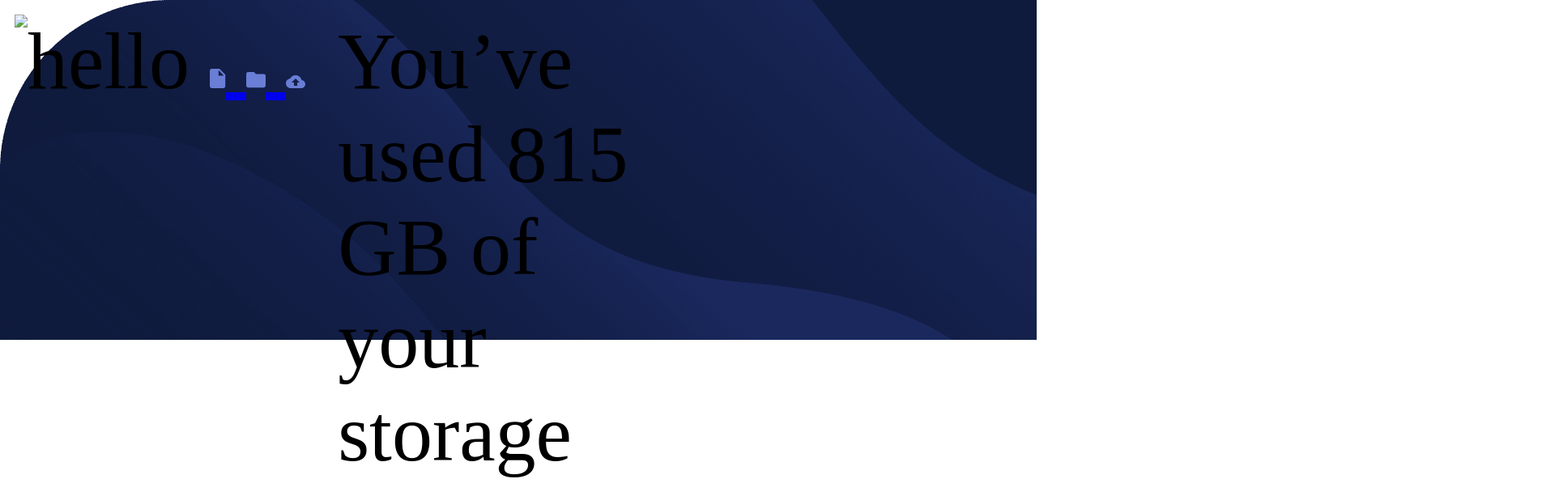
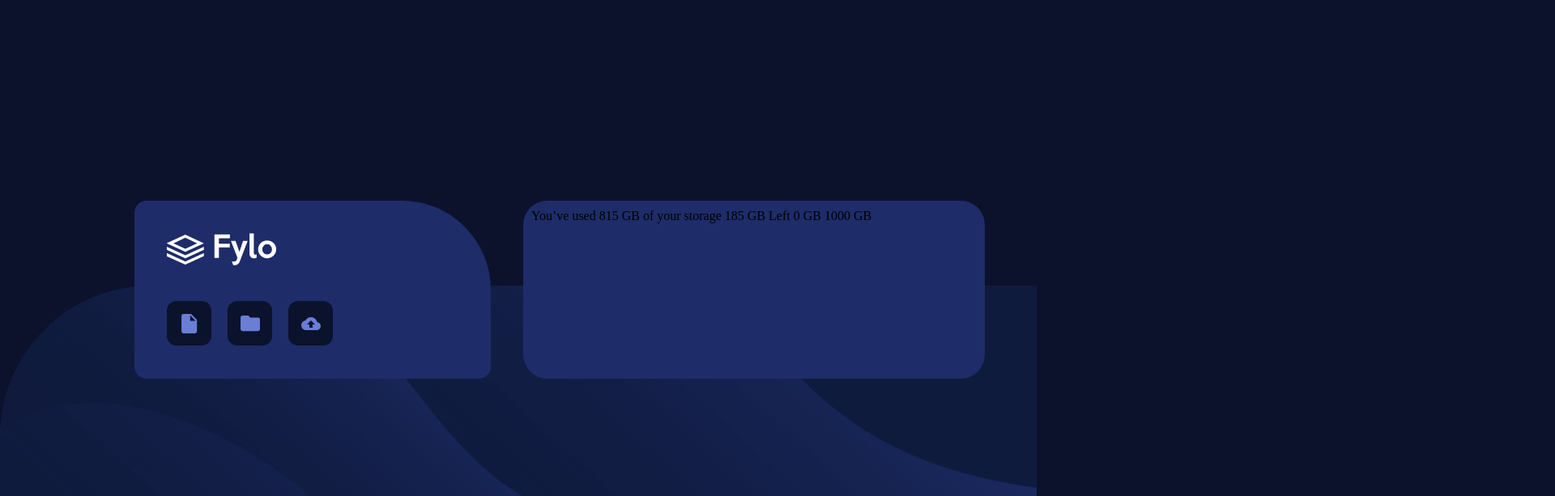
Before and after one commit to IgnasKazenas/fylo-data-storage-component-master, a plain HTML site: page index.html in a window 1280 px wide. Shown: the top 613 px of the page at 81% size, 1920 px wide, since content can reach past the window. Drawn offline with Linux system fonts and the light colour scheme.

Commit message:
left column design, desktop background corrected

```diff
--- a/index.html
+++ b/index.html
@@ -18,20 +18,19 @@
 
 <body>
 
-
   <main>
 
 
     <div class="left">
-      <img src="#" alt="hello">
+      <img class="logo"; src="images/logo.svg" alt="logo">
       <a href="#">
-        <img src="images/icon-document.svg" alt="">
+        <img src="images/icon-document.svg" alt="doc icon">
       </a>
       <a href="#">
-        <img src="images/icon-folder.svg" alt="">
+        <img src="images/icon-folder.svg" alt="folder icon">
       </a>
       <a href="#">
-        <img src="images/icon-upload.svg" alt="">
+        <img src="images/icon-upload.svg" alt="upload icon">
       </a>
     </div>
 
@@ -44,6 +43,10 @@
       1000 GB
     </div>
 
+    <footer>
+
+    </footer>
+
   </main>
 
 </body>
--- a/main.css
+++ b/main.css
@@ -1,38 +1,87 @@
+/* body,
+body * {
+margin: 0;
+padding: 0;
+vertical-align: top;
+box-sizing: border-box;
+font-family: 'Gill Sans', 'Gill Sans MT', Calibri, 'Trebuchet MS', sans-serif;
+word-break: break-all;
+} */
+body {
+    display: inline-block;
+    background-image: url(./images/bg-desktop.png);
+    background-repeat: no-repeat;
+    background-position: 50% -100%;
+    background-size: cover;
+    width: 2000px;
+    background-color: #0c122c;
+}
 main {
-    font-size: 100px;
+    display: inline-block;
+    float: left;
+    margin-left: calc( (70% - 600px) / 2);
+    width: 1100px;
+    padding: 10px;
+    margin-top: 18%;
+    position: absolute;
 }
 
-body {
-    display: inline-block;
-    background-image: url(images/bg-desktop.png);
+/* .bg {
+    display:inline-block;
     background-repeat: no-repeat;
-    }
+    width: 100%;
+    height: 100vh;
+    background-size: 50%;
+    margin-top: 25%;
+    margin-top: calc(50% - 125px)
+
+    position: absolute;
+    } */
 
 
-@media (max-width: 375px) {
-body {
-    display: inline-block;
-    background-image: url(images/bg-mobile.png);
-    background-repeat: no-repeat;
-    font-size: 10px;
-    }
-}
-
-main {
-    display: inline-block;
-    margin-top: auto;
-}
+/* @media (max-width: 375px) {
+}*/
 
     .left {
         display: inline-block;
         float: left;
-        width: 30%;
-        padding: 10px;
+        width: 400px;
+        height: 180px;
+        padding: 20px;
+        position: relative;
+        background-color: #1e2c69;
+        border-radius: 15px 110px 15px 15px;
     }
 
+    .logo {
+        display: inline-block;
+        margin: 5% 60% 5% 5%;
+    }
+    a {
+        display: grid;
+        box-sizing: border-box;
+        float: left;
+        background-color: #0b122c;
+        border-radius: 12px;
+        width: 55px;
+        height: 55px;
+        margin-left: 5%;
+        margin-top: 5%;
+        gap: 50px;
+        display: flex;
+        flex-wrap: wrap;
+        justify-content: center;
+        align-content: center;
+    }
     .right {
         display: inline-block;
-        float: left;
-        width: 30%;
+        float: right;
+        width: 550px;
+        height: 200px;
         padding: 10px;
+        margin-left: 40px;
+        background-color: #1e2c69;
+        border-radius: 30px;
+        /* margin-left: -35%; */
+        position: absolute;
     }
```
